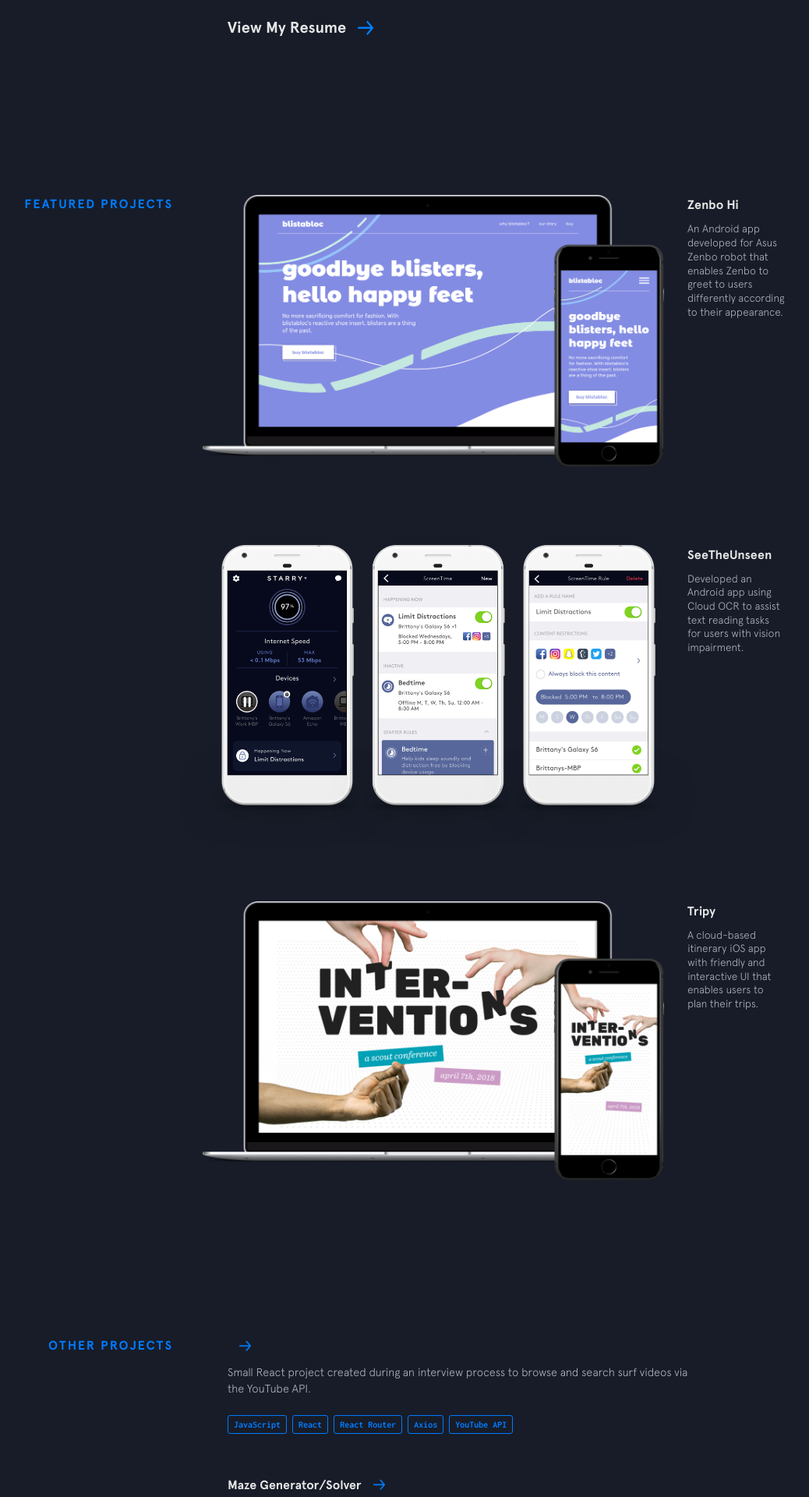
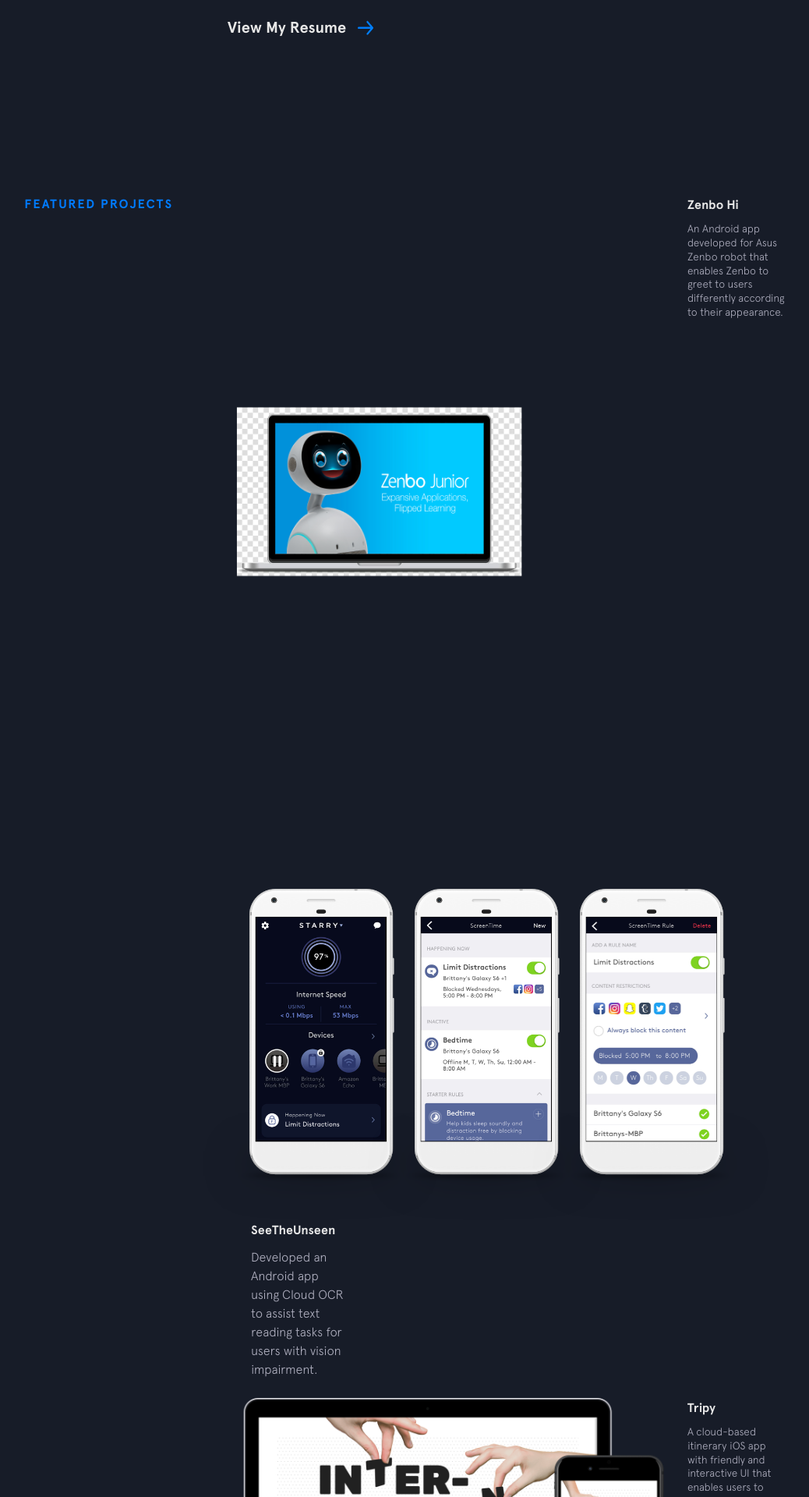
Before and after one commit to ChrisSun99/chrissun99.github.io, a Jekyll site: the page built from index.html, in a window 1280 px wide. Shown: the part 2359-4279 px from the top of the page at 78% size, without its empty margins (158-1196 px from the left). Built offline with Jekyll 4.4.1, drawn with Linux system fonts in a browser that asks for light colours; nearby versions of some CDN libraries.

Commit message:
add assets

```diff
--- a/_includes/featured-projects.html
+++ b/_includes/featured-projects.html
@@ -1,21 +1,21 @@
 <section class="section featured-projects">
   <div class="section__title">Featured Projects</div>
   <div class="section__content">
-    <div class="project blistabloc">
+    <div class="project Zenbo Hi">
       <figure class="project__pic">
-        <a href="https://blistabloc.com/" target="_blank">
-          <img src="{{site.baseurl}}/img/featured/blistabloc/blistabloc.png" alt="">
+        <a href="https://github.com/ChrisSun99/ZenboJuniorApp" target="_blank">
+          <img src="{{site.baseurl}}/assets/Artboard 1.png" alt="">
         </a>
       </figure>
       <figcaption class="project__caption">
         <div class="project__name">
-          <a href="https://blistabloc.com/" target="_blank">Zenbo Hi</a>
+          <a href="https://github.com/ChrisSun99/ZenboJuniorApp" target="_blank">Zenbo Hi</a>
         </div>
         <p>An Android app developed for Asus Zenbo robot that enables Zenbo to greet to users differently according to their appearance.</p>
       </figcaption>
     </div>
 
-    <div class="project screentime">
+    <div class="SeeTheUnseen">
       <figure class="project__pic phones">
         <a href="https://play.google.com/store/apps/details?id=com.starry.management" target="_blank">
           <div class="phone">
```
